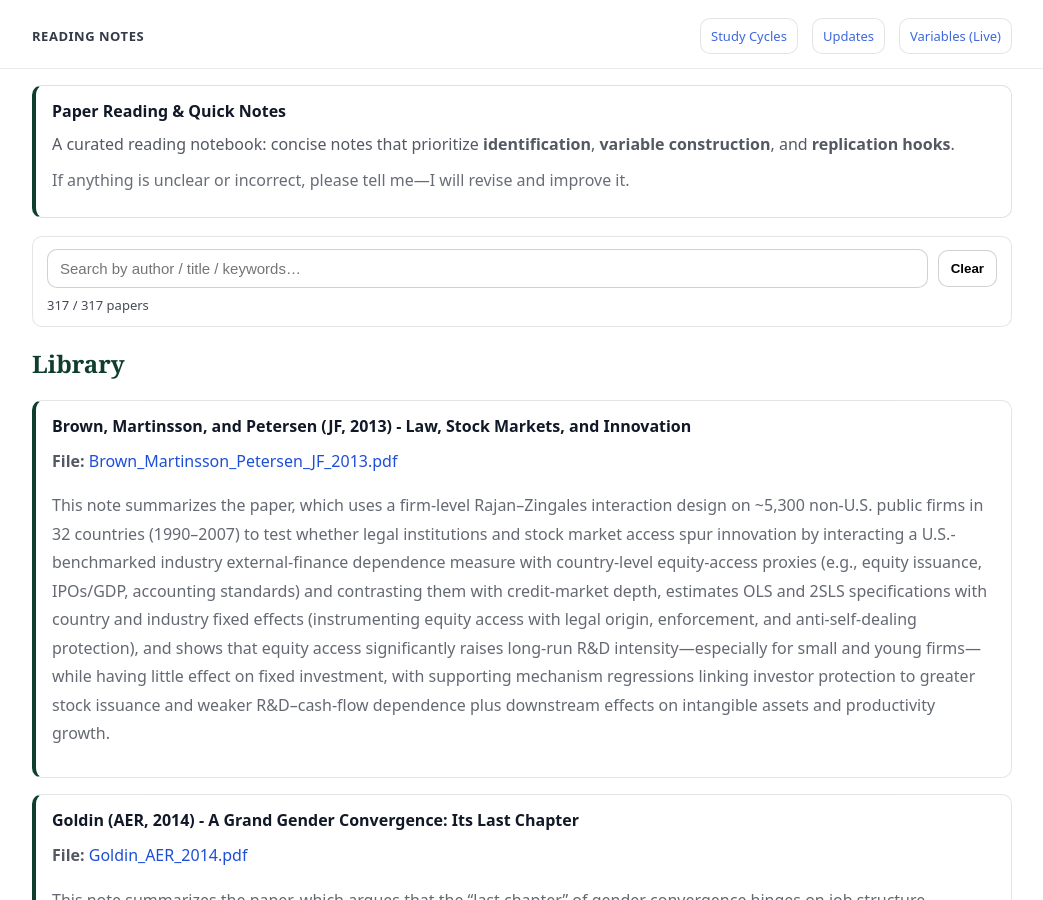
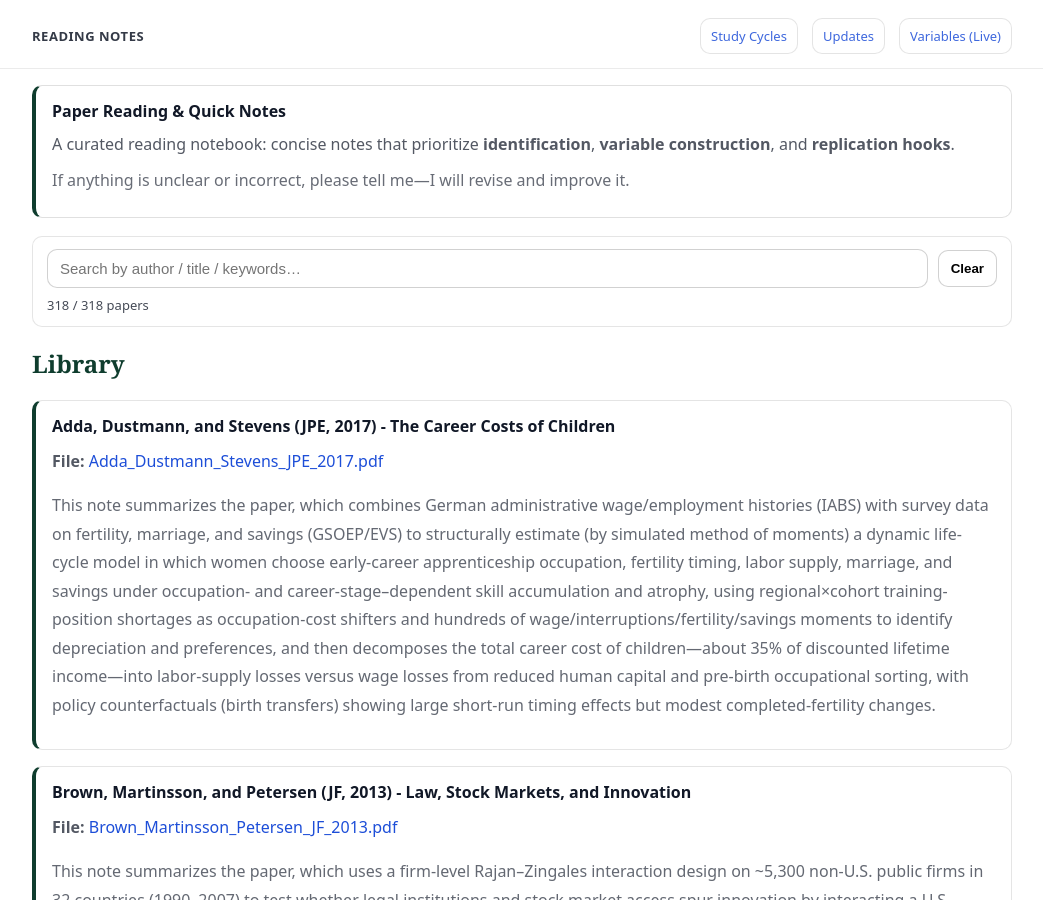
Before and after one commit to yaxinzn/study-archive, a Jekyll site: the page built from reading/index.md, in a window 1280 px wide and 900 px high. Shown: the whole window, without its empty margins (118-1161 px from the left). Built offline with Jekyll 4.4.1, drawn with Linux system fonts in a browser that asks for light colours.

Commit message:
Reading: add/update Adda_Dustmann_Stevens_JPE_2017.pdf

```diff
--- a/_data/reading.yml
+++ b/_data/reading.yml
@@ -1,3 +1,7 @@
+- title: "Adda, Dustmann, and Stevens (JPE, 2017) - The Career Costs of Children"
+  file: "Adda_Dustmann_Stevens_JPE_2017.pdf"
+  desc: "This note summarizes the paper, which combines German administrative wage/employment histories (IABS) with survey data on fertility, marriage, and savings (GSOEP/EVS) to structurally estimate (by simulated method of moments) a dynamic life-cycle model in which women choose early-career apprenticeship occupation, fertility timing, labor supply, marriage, and savings under occupation- and career-stage–dependent skill accumulation and atrophy, using regional×cohort training-position shortages as occupation-cost shifters and hundreds of wage/interruptions/fertility/savings moments to identify depreciation and preferences, and then decomposes the total career cost of children—about 35% of discounted lifetime income—into labor-supply losses versus wage losses from reduced human capital and pre-birth occupational sorting, with policy counterfactuals (birth transfers) showing large short-run timing effects but modest completed-fertility changes."
+
 - title: "Brown, Martinsson, and Petersen (JF, 2013) - Law, Stock Markets, and Innovation"
   file: "Brown_Martinsson_Petersen_JF_2013.pdf"
   desc: "This note summarizes the paper, which uses a firm-level Rajan–Zingales interaction design on ~5,300 non-U.S. public firms in 32 countries (1990–2007) to test whether legal institutions and stock market access spur innovation by interacting a U.S.-benchmarked industry external-finance dependence measure with country-level equity-access proxies (e.g., equity issuance, IPOs/GDP, accounting standards) and contrasting them with credit-market depth, estimates OLS and 2SLS specifications with country and industry fixed effects (instrumenting equity access with legal origin, enforcement, and anti-self-dealing protection), and shows that equity access significantly raises long-run R&D intensity—especially for small and young firms—while having little effect on fixed investment, with supporting mechanism regressions linking investor protection to greater stock issuance and weaker R&D–cash-flow dependence plus downstream effects on intangible assets and productivity growth."
```
Also changed, not shown: 1 other file.
